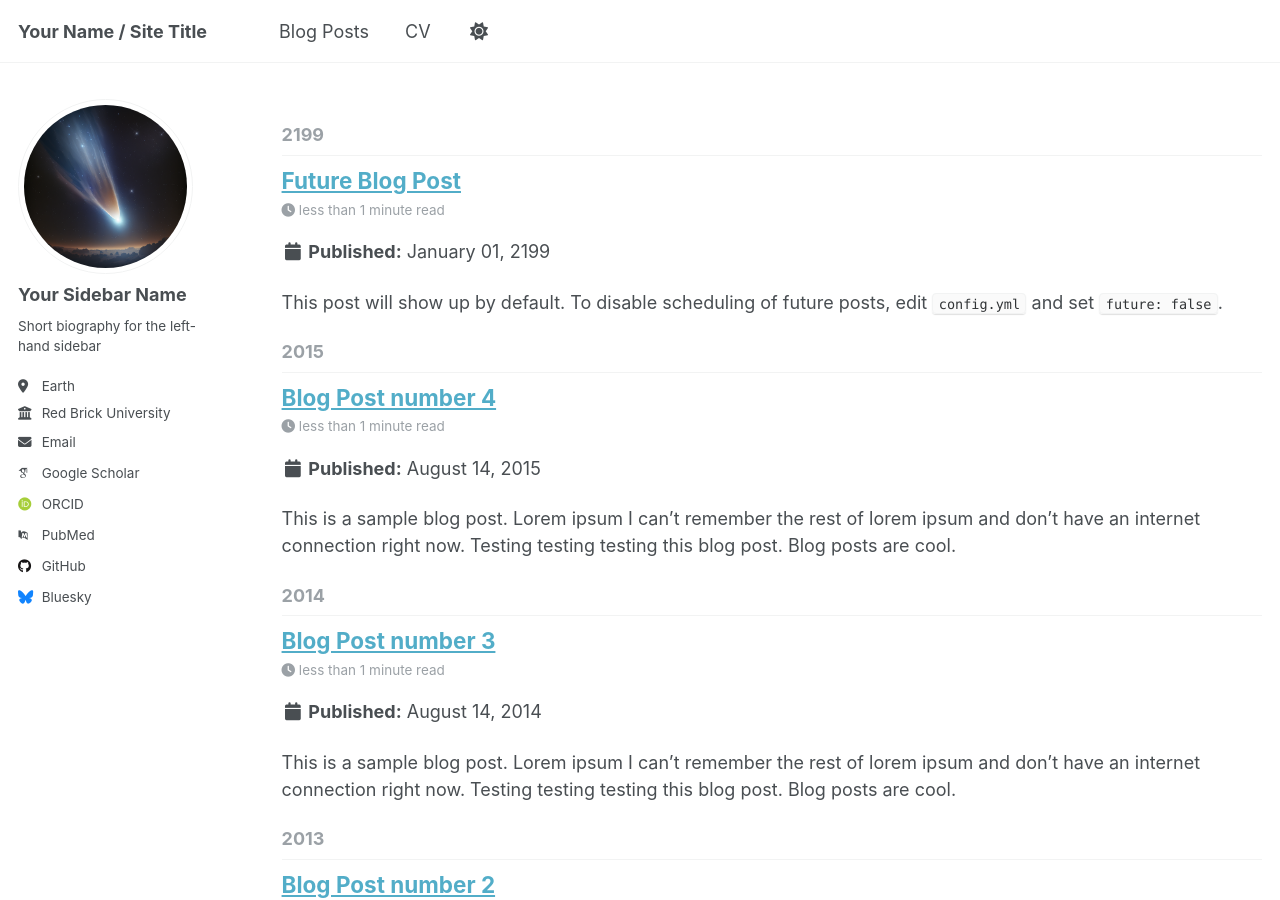
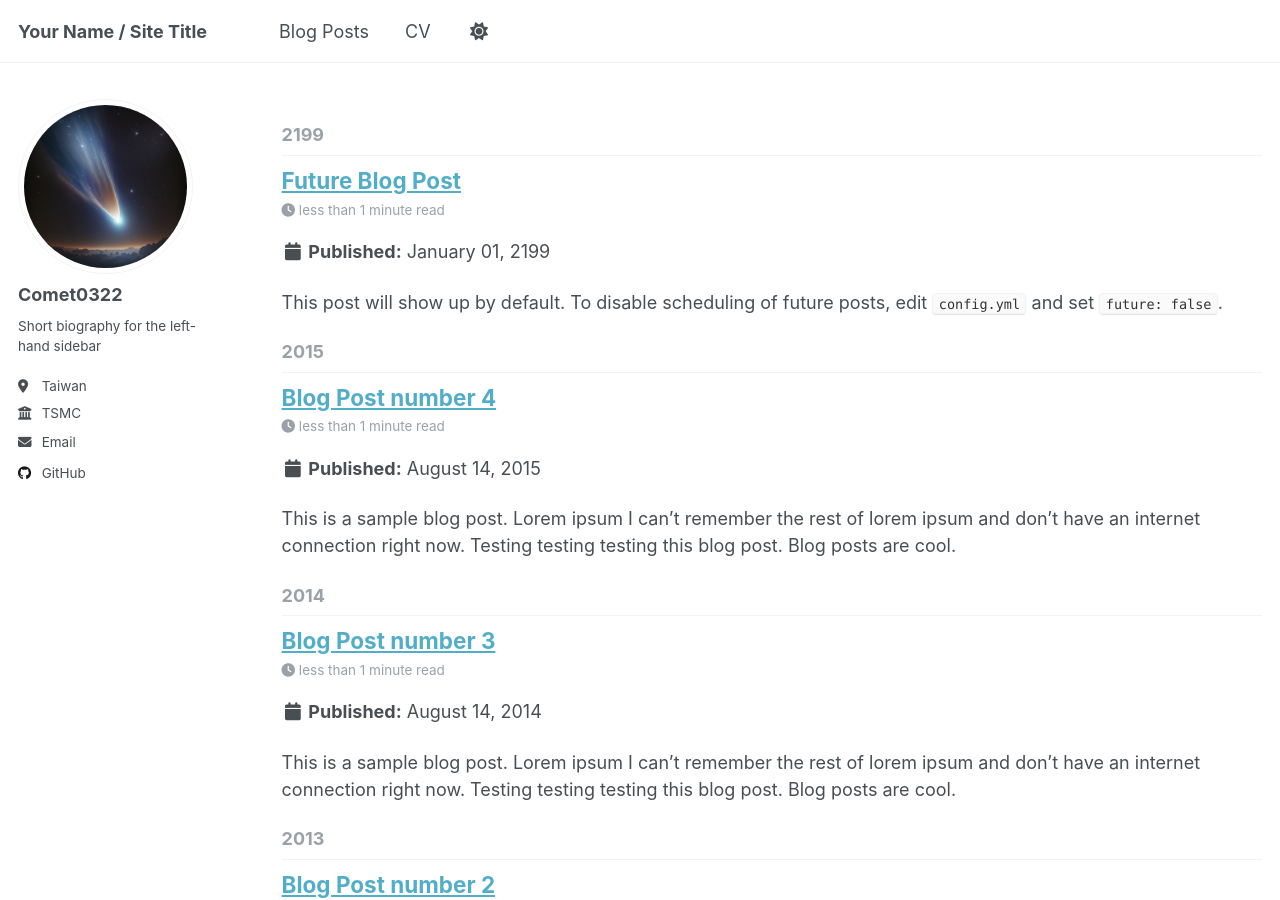
Before and after one commit to Comet0322/comet0322.github.io, a Jekyll site: the page built from _pages/year-archive.html, in a window 1280 px wide and 900 px high. Built offline with Jekyll 4.4.1, drawn with Linux system fonts in a browser that asks for light colours; some web fonts are replaced; a script that is not in the unit is left out.

Commit message:
Update sidbar info

```diff
--- a/_config.yml
+++ b/_config.yml
@@ -23,23 +23,23 @@
 author:
   # Biographic information
   avatar           : "profile.png"
-  name             : "Your Sidebar Name"
+  name             : "Comet0322"
   pronouns         : # example: "she/her"
   bio              : "Short biography for the left-hand sidebar"
-  location         : "Earth"
-  employer         : "Red Brick University"
+  location         : "Taiwan"
+  employer         : "TSMC"
   uri              : # URL
   email            : "none@example.org"
 
   # Academic websites
   academia         : # URL
   arxiv            : # URL - Update with the correct link to your profile
-  googlescholar    : "https://scholar.google.com/citations?user=PS_CX0AAAAAJ"
+  googlescholar    : # "https://scholar.google.com/citations?user=PS_CX0AAAAAJ"
   inspire-hep      : # URL
   impactstory      : # URL
-  orcid            : "http://orcid.org/yourorcidurl"
+  orcid            : # "http://orcid.org/yourorcidurl"
   semantic         : # URL
-  pubmed           : "https://www.ncbi.nlm.nih.gov/pubmed/?term=john+snow"
+  pubmed           : # "https://www.ncbi.nlm.nih.gov/pubmed/?term=john+snow"
   researchgate     : # URL
   scopus           : # URL
 
@@ -53,7 +53,7 @@
 
   # Social media
   artstation       : # Username
-  bluesky          : "bsky.app" # Replace this with you Bluesky username
+  bluesky          : # Replace this with you Bluesky username
   facebook         : # Username
   flickr           : # Username
   foursquare       : # Username
```
